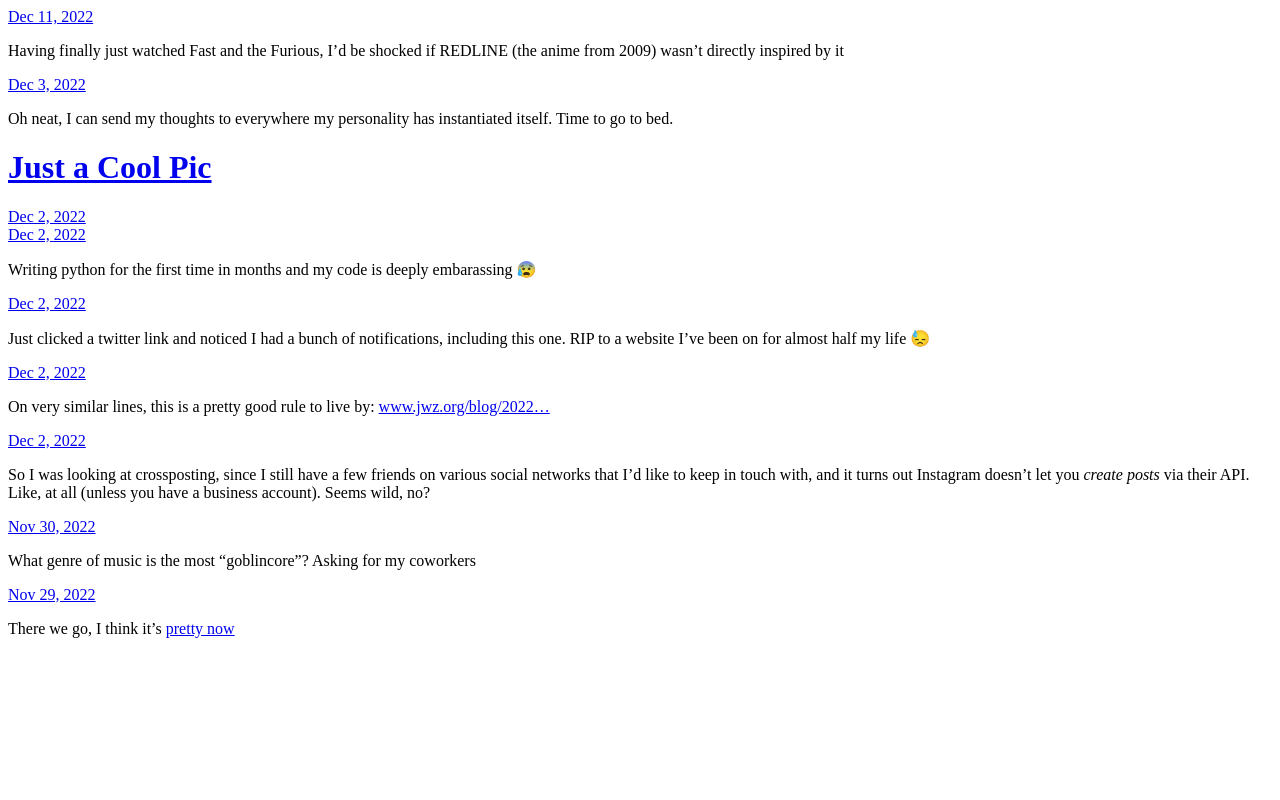
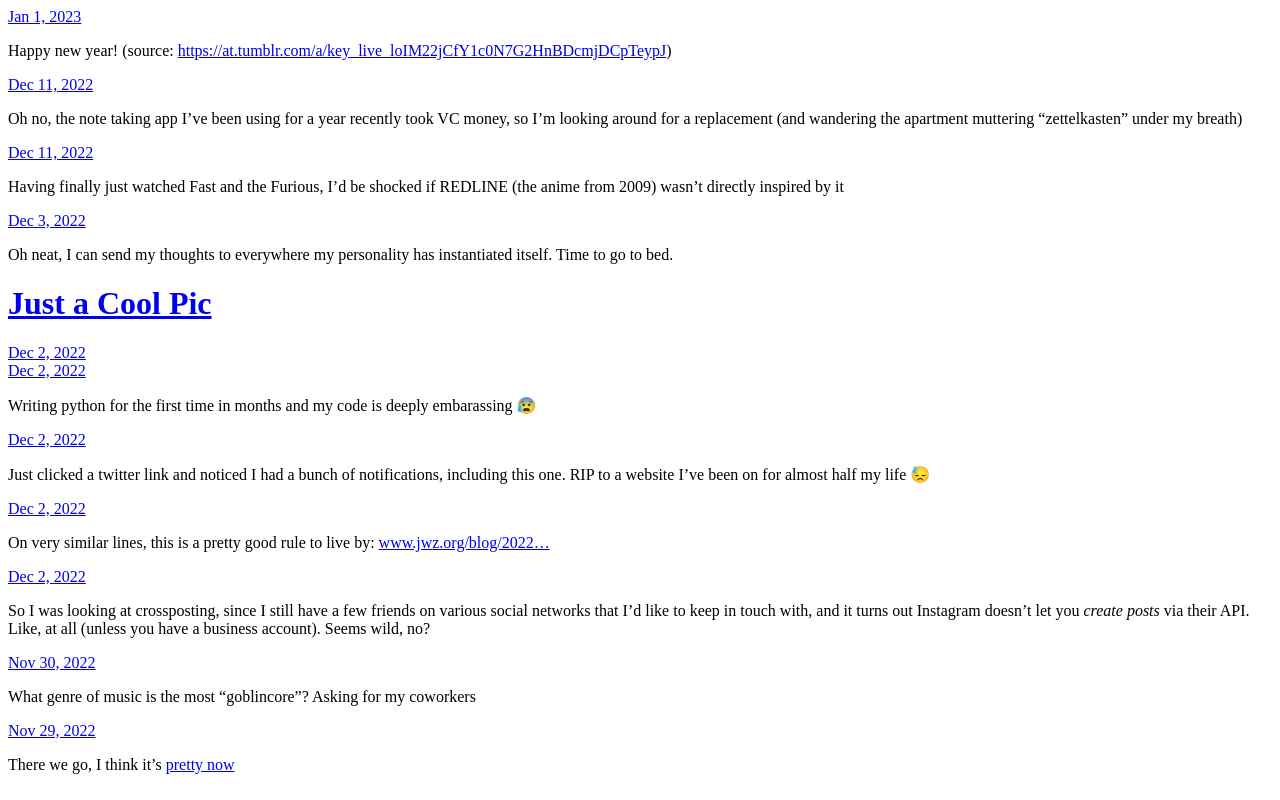
Before and after one commit to nelsonpecora/blog.nelson.codes, a plain HTML site: page index.html in a window 1280 px wide. Drawn offline with Linux system fonts and the light colour scheme; a script that the page names is missing.

Commit message:
Archiving from Micro.blog.

```diff
--- a/index.html
+++ b/index.html
@@ -21,6 +21,29 @@
 <div class="h-feed">
 
 
+
+	  <div class="h-entry">
+
+
+		<a href="https://blog.nelson.codes/2023/01/01/happy-new-year.html" class="u-url"><time class="dt-published" datetime="2023-01-01 01:25:34 -0500">Jan 1, 2023</time></a>
+
+		<div class="e-content">
+			 <p>Happy new year! (source: <a href="https://at.tumblr.com/a/key_live_loIM22jCfY1c0N7G2HnBDcmjDCpTeypJ">https://at.tumblr.com/a/key_live_loIM22jCfY1c0N7G2HnBDcmjDCpTeypJ</a>)</p>
+<!-- raw HTML omitted -->
+
+		</div>
+	  </div>
+
+	  <div class="h-entry">
+
+
+		<a href="https://blog.nelson.codes/2022/12/11/oh-no-the.html" class="u-url"><time class="dt-published" datetime="2022-12-11 23:11:30 -0500">Dec 11, 2022</time></a>
+
+		<div class="e-content">
+			 <p>Oh no, the note taking app I&rsquo;ve been using for a year recently took VC money, so I&rsquo;m looking around for a replacement (and wandering the apartment muttering &ldquo;zettelkasten&rdquo; under my breath)</p>
+
+		</div>
+	  </div>
 
 	  <div class="h-entry">
 
```
